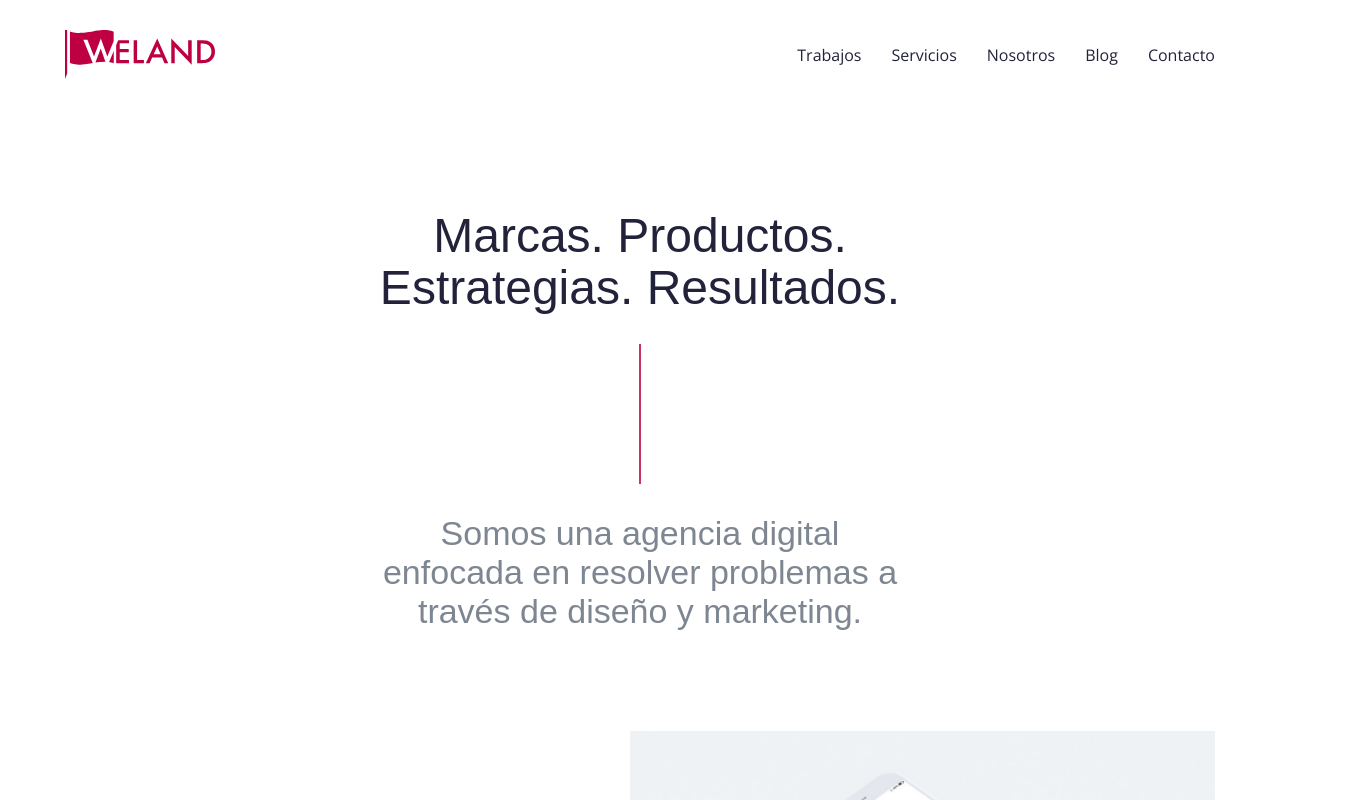
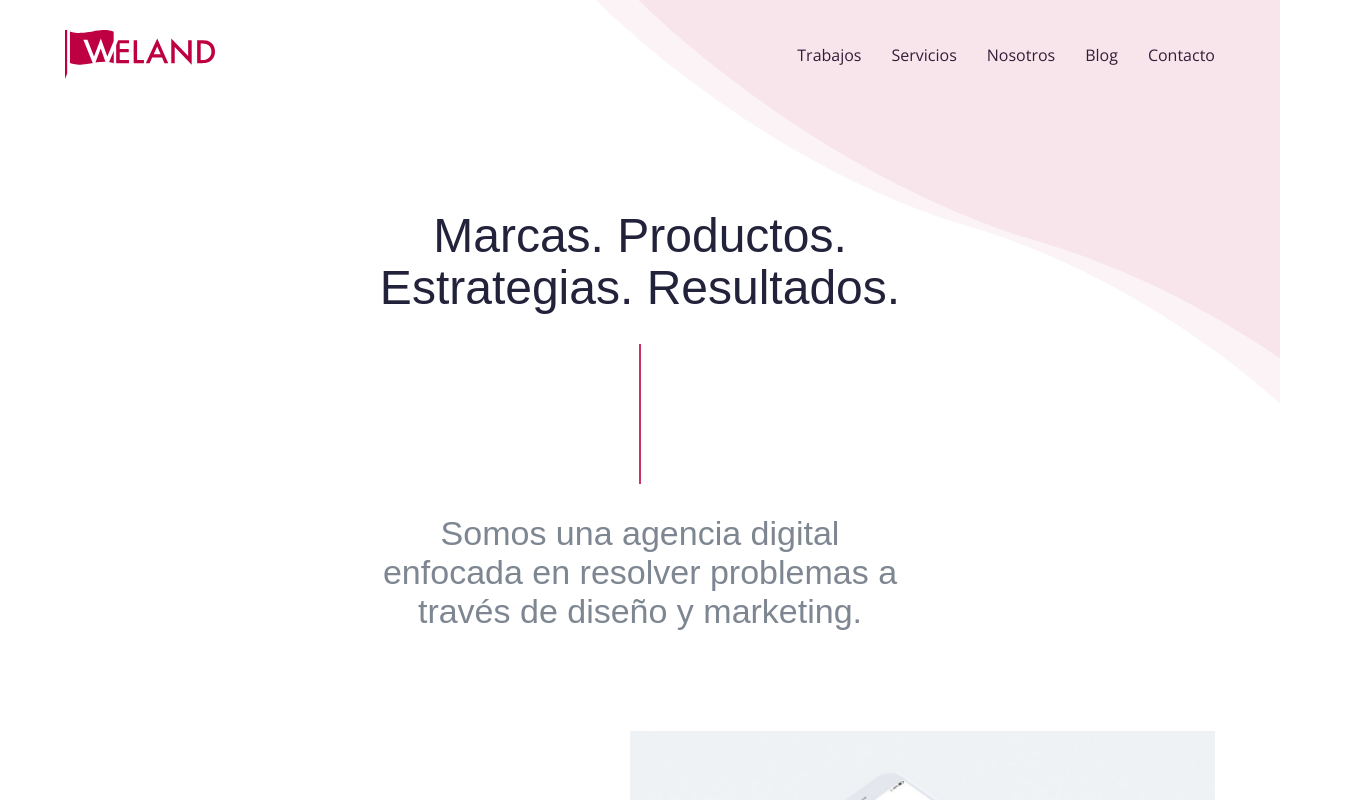
Before and after one commit to imgermi/weland-portfolio, a Nuxt app: page / in a window 1280 px wide. Shown: the top 800 px of the page, 1368 px wide, since content can reach past the window. Built offline with nearby package versions, Linux system fonts and the light colour scheme; a web font is replaced by a local one.

Commit message:
Wave home

```diff
--- a/pages/index.vue
+++ b/pages/index.vue
@@ -1,5 +1,27 @@
 <template>
   <main class="home">
+    <div class="wave top-wave">
+      <svg width="684" height="403" viewBox="0 0 684 403" fill="none" xmlns="http://www.w3.org/2000/svg">
+        <mask id="mask0" mask-type="alpha" maskUnits="userSpaceOnUse" x="0" y="0" width="684" height="404">
+        <rect y="0.000366211" width="684" height="403" fill="#C4C4C4"/>
+        </mask>
+        <g mask="url(#mask0)">
+        <path opacity="0.8" d="M681.364 -314.811C461.253 -394.635 348.441 -496.651 319.548 -537.681L-7.25193 -7.14096C46.8831 49.4381 198.401 175.296 371.392 226.095C544.383 276.894 679.072 392.386 724.793 443.782L1051.59 -86.758C1019.9 -129.516 901.475 -234.987 681.364 -314.811Z" fill="#BE0042" fill-opacity="0.06"/>
+        <path d="M648.324 -288.214C449.222 -360.419 347.178 -452.698 321.043 -489.811L25.4359 -9.91089C74.4038 41.2677 211.459 155.112 367.939 201.063C524.418 247.013 646.251 351.481 687.608 397.972L983.215 -81.9286C954.544 -120.605 847.425 -216.009 648.324 -288.214Z" fill="#BE0042" fill-opacity="0.06"/>
+        </g>
+      </svg>
+    </div>
+    <div class="wave bottom-wave">
+      <svg width="1368" height="690" viewBox="0 0 1368 690" fill="none" xmlns="http://www.w3.org/2000/svg">
+        <mask id="mask0" mask-type="alpha" maskUnits="userSpaceOnUse" x="-1" y="592" width="1369" height="100">
+        <rect x="-0.131805" y="592.361" width="1368" height="99" fill="#C4C4C4"/>
+        </mask>
+        <g mask="url(#mask0)">
+        <path opacity="0.8" d="M638.559 1843.72C1073.62 1793.92 1355.57 1876.38 1442.17 1923.83L1461.62 702.949C1318.96 649.909 951.038 558.885 620.636 619.116C290.233 679.348 -40.3139 592.05 -164.287 540.872L-183.741 1761.75C-90.9152 1809.83 203.501 1893.52 638.559 1843.72Z" fill="#BE0042" fill-opacity="0.06"/>
+        <path d="M675.521 1762.78C1069.33 1705.42 1327.51 1773.62 1407.37 1814.89L1393.52 693.013C1262.59 648.108 926.118 574.337 627.625 638.487C329.132 702.637 26.6979 631.289 -87.2076 587.596L-73.3516 1709.47C12.1875 1751.14 281.717 1820.15 675.521 1762.78Z" fill="#BE0042" fill-opacity="0.06"/>
+        </g>
+      </svg>
+    </div>
     <section class="hero">
       <div class="container">
         <h1 class="hero__title">Marcas. Productos. <br/> Estrategias. Resultados.</h1>
--- a/sass/main.sass
+++ b/sass/main.sass
@@ -29,6 +29,7 @@ body
   -moz-osx-font-smoothing: grayscale
   text-rendering: optimizeLegibility
   -webkit-font-smoothing: antialiased
+  position: relative
 
 .container
   margin: auto
@@ -99,3 +100,29 @@ body
 .page-enter,
 .page-leave-active
   opacity: 0
+
+.wave
+  pointer-events: none
+  &.top-wave
+    position: absolute
+    top: 0
+    right: 0
+    svg
+      path:first-of-type
+        animation: waving 5s infinite ease-in-out
+      path:last-of-type
+        animation: waving 4s infinite ease-out
+  &.bottom-wave
+    position: absolute
+    left: 0
+    bottom: 0
+
+@keyframes waving
+  0%
+    transform: scale(1)
+
+  25%
+    transform: scale(1.2)
+
+  100%
+    transform: scale(1)
```
Also changed, not shown: assets/wave-bottom.svg (added), assets/wave.svg (added).
